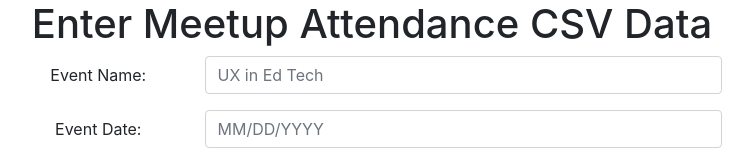
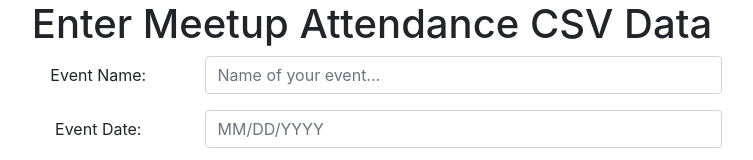
Before and after one commit to commanderking/meetup-analyzer, a React (Create React App) app: page / in a window 1280 px wide. Shown: the top 160 px of the page, without its empty margins (268-1021 px from the left). Built offline with nearby package versions, Linux system fonts and the light colour scheme; what moment-range would draw is missing.

Commit message:
minor text updates

```diff
--- a/src/features/singleMeetingAnalysis/components/DetailsTabs.tsx
+++ b/src/features/singleMeetingAnalysis/components/DetailsTabs.tsx
@@ -37,7 +37,7 @@
               setActiveTab(Tabs.MEETUP_SIGNUP);
             }}
           >
-            Sign Ups Over Time
+            Signups Over Time
           </NavLink>
         </NavItem>
         <NavItem>
--- a/src/features/singleMeetingAnalysis/components/SingleMeetingForm.tsx
+++ b/src/features/singleMeetingAnalysis/components/SingleMeetingForm.tsx
@@ -17,7 +17,7 @@
   setEventName
 }: any) => {
   // Weird - without this, React is not defined
-  console.log("react", React);
+  const react = React;
 
   const [rawMeetupData, setMeetupData] = useState("");
 
@@ -58,7 +58,7 @@
             <Col sm={inputColumns}>
               <Input
                 value={eventName}
-                placeholder="UX in Ed Tech"
+                placeholder="Name of your event..."
                 onChange={handleEventNameChange}
               />
             </Col>
```
